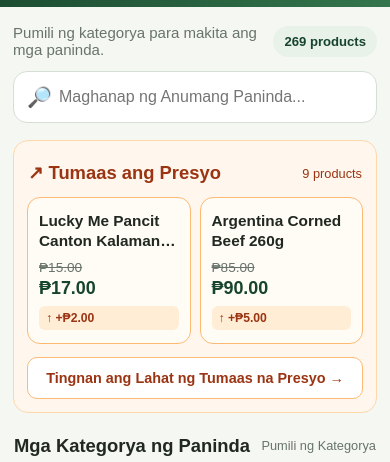
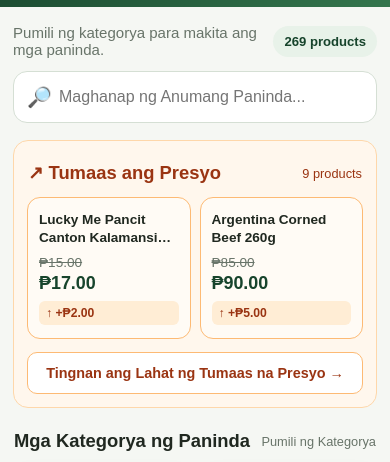
Before and after one commit to pjhay25/saristore, a plain HTML site: page index.html in a window 390 px wide. Shown: the part 85-547 px from the top of the page. Drawn offline with Linux system fonts and the light colour scheme.

Commit message:
Update index.html

```diff
--- a/index.html
+++ b/index.html
@@ -11,7 +11,7 @@
         display: none;
     }
   .item-name {
-    font-size: .85rem;
+    font-size: .85rem!important;
   }
 }
 :root{--green:#245b3d;--dark:#17442c;--bg:#f5f7f3;--line:#e1e8df;--muted:#687469}
```
